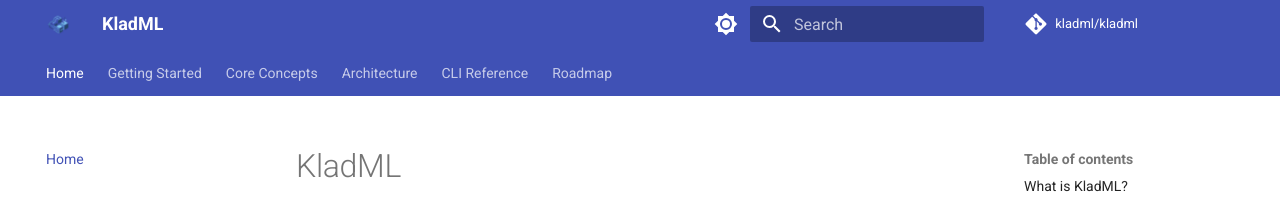
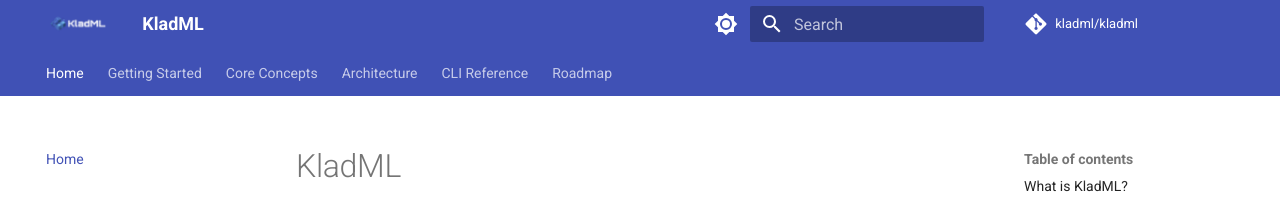
Before and after one commit to kladml/kladml, an MkDocs documentation site: the page built from docs/index.md, in a window 1280 px wide. Shown: the top 205 px of the page. Built offline with MkDocs 1.6.1 and Material for MkDocs 9.7.7, drawn with Linux system fonts in a browser that asks for light colours; comment, search, counter and statistics services are not loaded.

Commit message:
docs: use full logotype for documentation site header

```diff
--- a/mkdocs.yml
+++ b/mkdocs.yml
@@ -6,7 +6,7 @@
 
 theme:
   name: material
-  logo: assets/images/logo.png
+  logo: assets/images/logo_full.png
   favicon: assets/images/logo.png
   palette:
     - scheme: default
```
